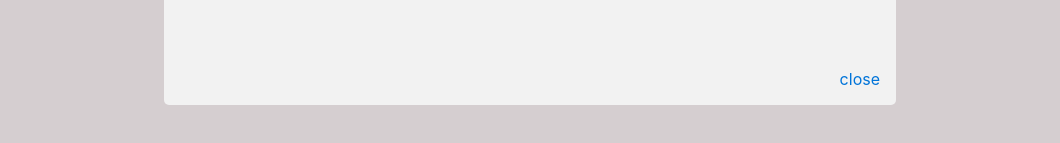
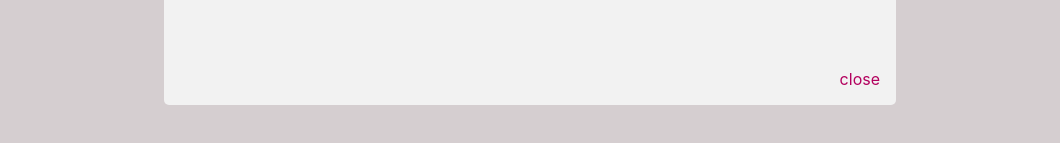
Before and after one commit to mdavid626/jcnd-shopping-site-task, a React (Create React App) app in the folder client/: page /thank-you in a window 1280 px wide. Both pictures are taken after a click on the picture 1102 px from the left and 39 px from the top of the page. Shown: the part 511-654 px from the top of the page, without its empty margins (110-1170 px from the left). Built offline with nearby package versions, Linux system fonts and the light colour scheme.

Commit message:
Adjust colors

```diff
--- a/client/src/components/shopping-cart-list-item/shopping-cart-list-item.css
+++ b/client/src/components/shopping-cart-list-item/shopping-cart-list-item.css
@@ -41,7 +41,7 @@
   cursor: pointer;
   font-size: 11px;
   user-select: none;
-  color: #0074D9;
+  color: #b3005e;
 }
 
 .ShoppingCartListItem-button--disabled {
--- a/client/src/components/shopping-cart/shopping-cart.css
+++ b/client/src/components/shopping-cart/shopping-cart.css
@@ -21,7 +21,7 @@
 
 .ShoppingCart-close {
   cursor: pointer;
-  color: #0074D9;
+  color: #b3005e;
 }
 
 .ShoppingCart-items {
```
